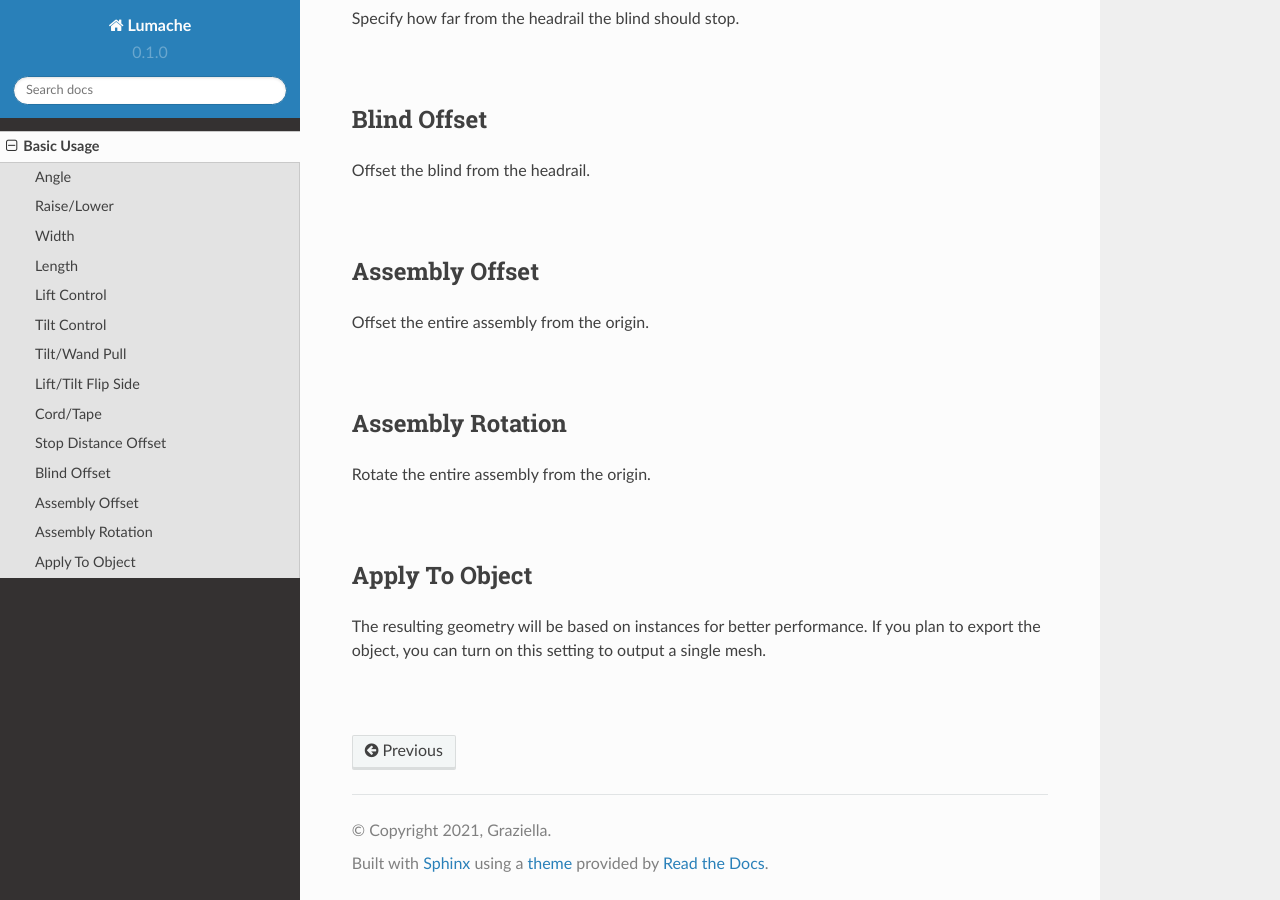
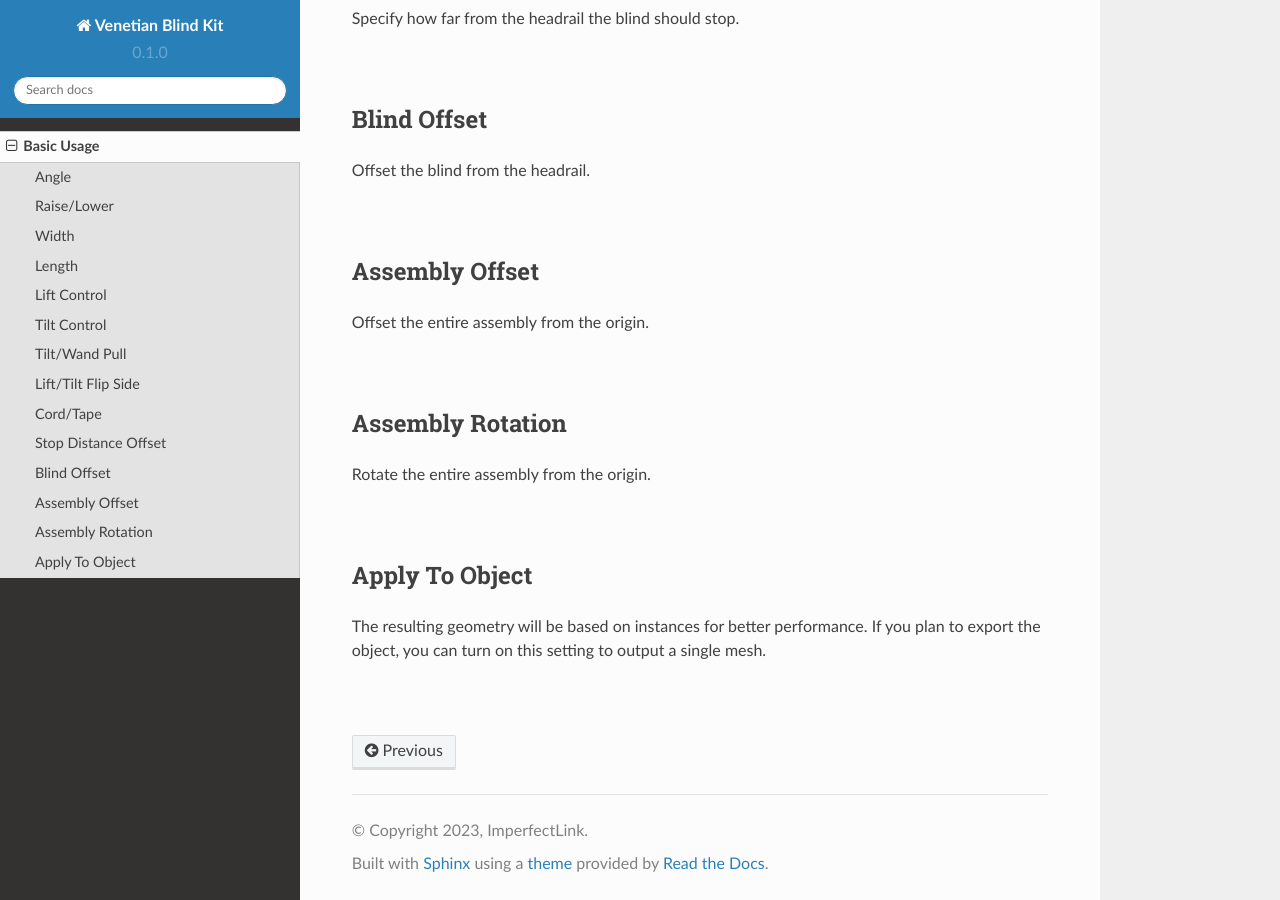
Before and after one commit to imperfectlink/VenetianBlindKit, a Sphinx documentation site: the page built from docs/source/usage.rst, in a window 1280 px wide and 900 px high, scrolled down 2498 px. Built offline with Sphinx 7.4.7 and the Read the Docs theme 2.0.0, drawn with Linux system fonts in a browser that asks for light colours.

Commit message:
Update conf.py

```diff
--- a/docs/source/conf.py
+++ b/docs/source/conf.py
@@ -2,9 +2,9 @@
 
 # -- Project information
 
-project = 'Lumache'
-copyright = '2021, Graziella'
-author = 'Graziella'
+project = 'Venetian Blind Kit'
+copyright = '2023, ImperfectLink'
+author = 'ImperfectLink'
 
 release = '0.1'
 version = '0.1.0'
```
